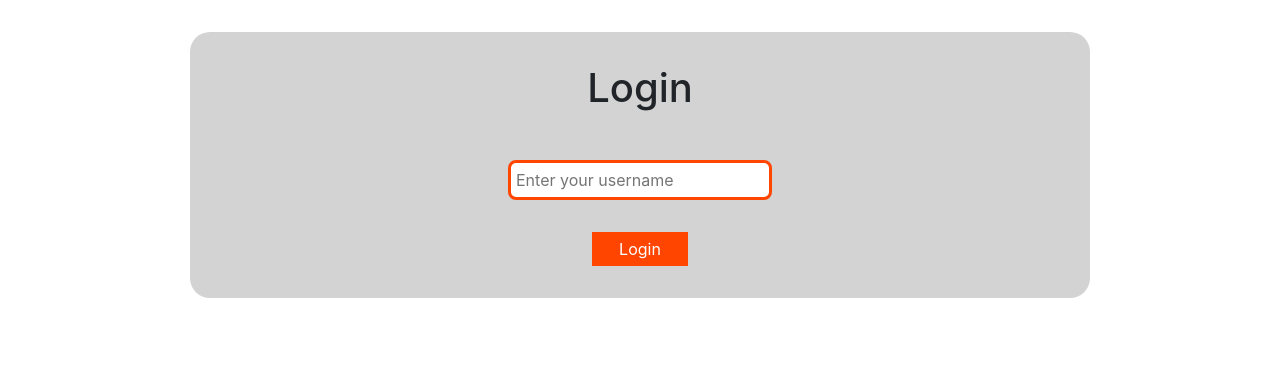
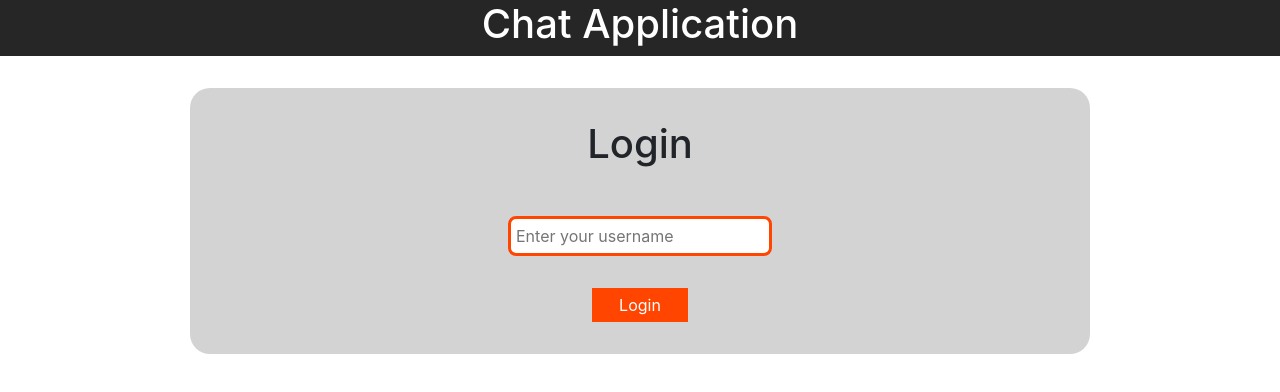
Before and after one commit to natasa288/seminar, a React (Create React App) app: page /login in a window 1280 px wide. Shown: the top 392 px of the page. Built offline with nearby package versions, Linux system fonts and the light colour scheme.

Commit message:
Created header component, moved Sidebar component in App.js

```diff
--- a/src/App.js
+++ b/src/App.js
@@ -1,7 +1,9 @@
 import React from "react";
 import { Navigate, Route, Routes } from "react-router-dom";
 import Chat from "./components/Chat";
+import Header from "./components/Header";
 import Login from "./components/Login";
+import Sidebar from "./components/Sidebar";
 
 class App extends React.Component{
 
@@ -14,13 +16,22 @@
     this.setState({username})
   }
 
+  toggleSidebar = () =>{
+    this.sidebar.ToggleSidebar();
+  }
+
+
   render(){
     return   (
+       <div>
+         <Header toggleSidebar={this.toggleSidebar} username={this.state.username} />
+         <Sidebar ref={(reference)=> this.sidebar = reference}/>
           <Routes>
               <Route path="/"
               element={ this.state.username ? <Chat username={this.state.username}/> : <Navigate to="/login" />} />
               <Route path="/login" element={<Login onLogin={this.handleLogin} />} />
             </Routes>
+    </div>
     )
   }
 }
--- a/src/components/Chat.css
+++ b/src/components/Chat.css
@@ -2,7 +2,7 @@
     display: flex;
     flex-direction: column;
     justify-content: space-between;
-    height: 100vh;
+    height: 90vh;
   }
 
   .App-header {
@@ -96,3 +96,7 @@
     color: white;
     border: none;
   }
+  .btn-send{
+    border-radius: 8px;
+    margin-left: 10px;
+  }
--- a/src/components/Chat.js
+++ b/src/components/Chat.js
@@ -56,20 +56,9 @@
     });
   }
 
-  toggleSidebar = () =>{
-    this.sidebar.ToggleSidebar();
-  }
-
   render(){
     return (
       <div className="App">
-      <div className="App-header">
-        <button className='sidebar-btn' onClick={this.toggleSidebar}>Sidebar</button>
-        <h1>{this.props.username}'s Chat Room</h1>
-        {/* Prazan div služi za flex pozicioniranje elemenata */}
-        <div></div>
-      </div>
-      <Sidebar ref={(reference)=> this.sidebar = reference}/>
       <Messages
         messages={this.state.messages}
         currentMember={this.state.member}
--- /dev/null
+++ b/src/components/Header.js
@@ -0,0 +1,23 @@
+const Header = (props) =>{
+    /* !! ispred props.username pretvara vrijednost u boolean vrijednost */
+    const isLoggedIn = !!props.username;
+    return (
+        <>
+        {isLoggedIn &&
+        <div className="App-header">
+        <button className='sidebar-btn' onClick={props.toggleSidebar}>Sidebar</button>
+        <h1>{props.username}'s Chat Room</h1>
+        {/* Prazan div služi za flex pozicioniranje elemenata */}
+        <div></div>
+      </div>}
+
+      {!isLoggedIn &&  <div className="App-header">
+        <div></div>
+        <h1>Chat Application</h1>
+        {/* Prazan div služi za flex pozicioniranje elemenata */}
+        <div></div>
+      </div>}
+      </>
+    )
+}
+export default Header;
```
